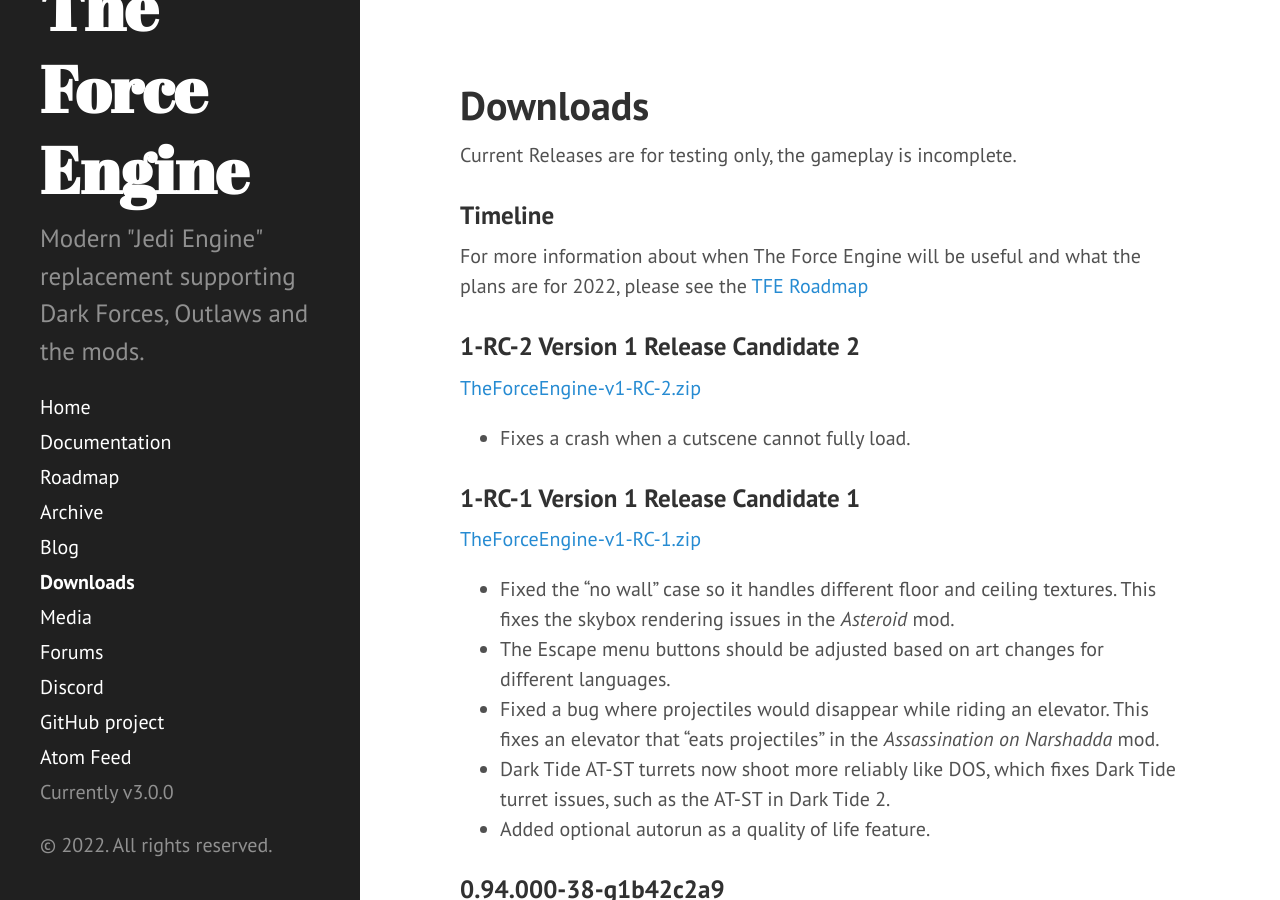
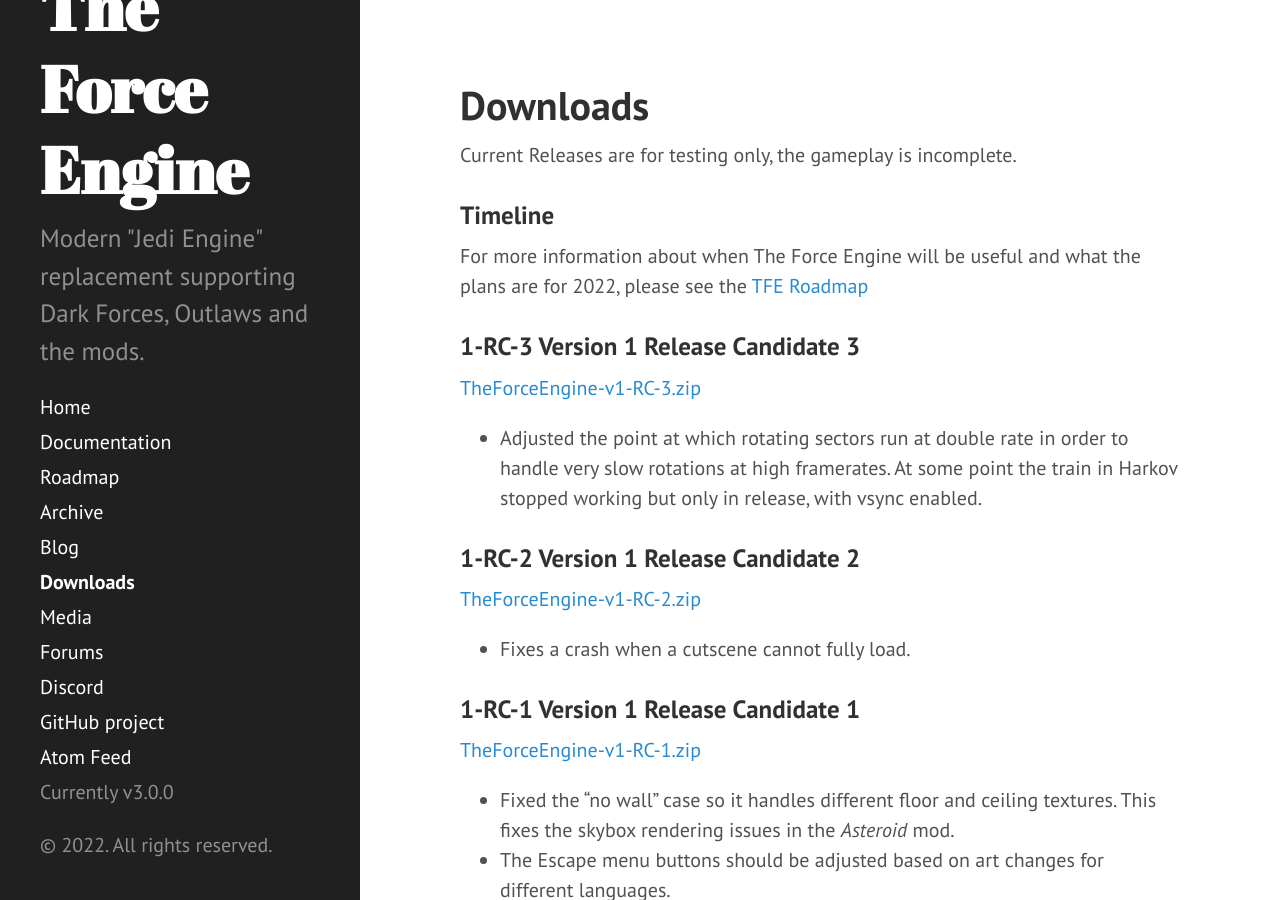
Before and after one commit to TheForceEngine/TheForceEngine.github.io, a Jekyll site: the page built from downloads.md, in a window 1280 px wide and 900 px high. Built offline with Jekyll 4.4.1, drawn with Linux system fonts in a browser that asks for light colours.

Commit message:
Update downloads.md

```diff
--- a/downloads.md
+++ b/downloads.md
@@ -7,6 +7,10 @@
 
 ### Timeline
 For more information about when The Force Engine will be useful and what the plans are for 2022, please see the [TFE Roadmap](Roadmap.md)
+
+### 1-RC-3  Version 1 Release Candidate 3
+[TheForceEngine-v1-RC-3.zip](archive/TheForceEngine-v1-RC-3.zip) <br>
+* Adjusted the point at which rotating sectors run at double rate in order to handle very slow rotations at high framerates. At some point the train in Harkov stopped working but only in release, with vsync enabled.
 
 ### 1-RC-2  Version 1 Release Candidate 2
 [TheForceEngine-v1-RC-2.zip](archive/TheForceEngine-v1-RC-2.zip) <br>
```
